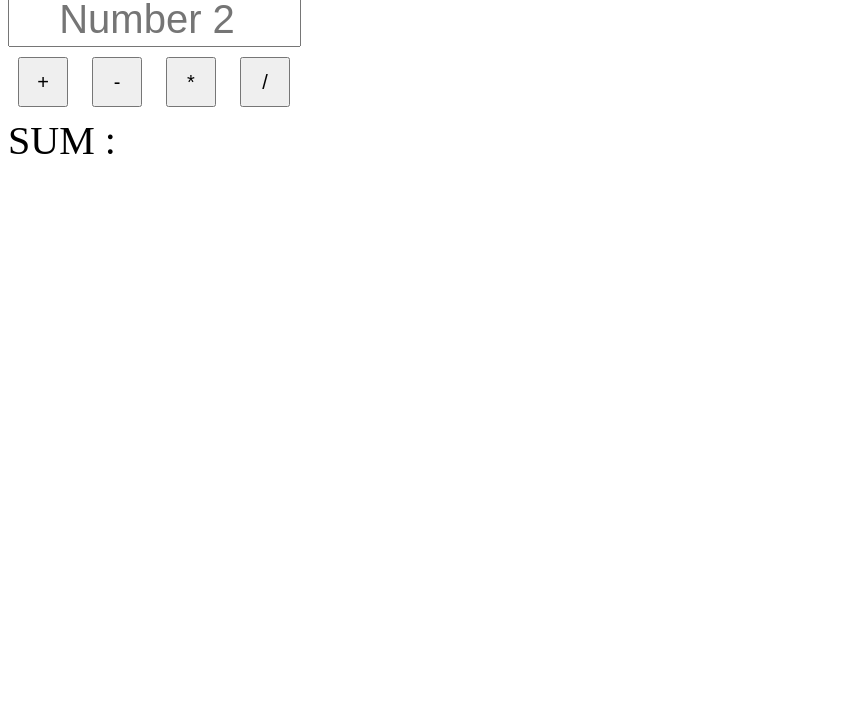
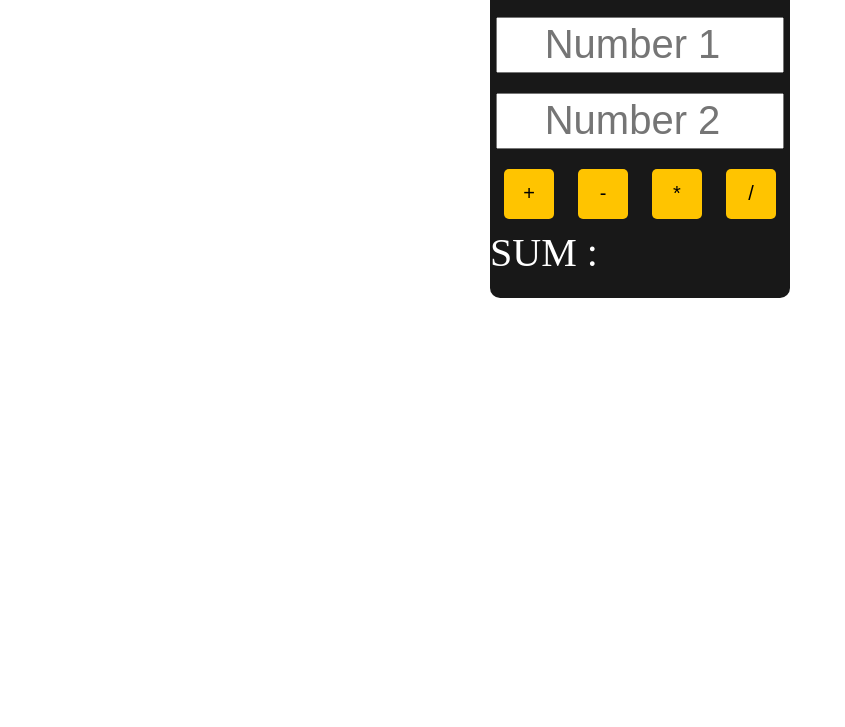
Before and after one commit to NikolaGjelov/First-JS, a plain HTML site: page index.html in a window 1280 px wide. Shown: the part 73-800 px from the top of the page, without its empty margins (0-845 px from the left). Drawn offline with Linux system fonts and the light colour scheme.

Commit message:
some css

```diff
--- a/index.css
+++ b/index.css
@@ -1,8 +1,9 @@
 input{
-  width: 285px;
+  width: 280px;
   height: 50px;
   text-align: center;
   font-size: 40px;
+  margin: 10px 0px 10px 0px;
 }
 
 button{
@@ -10,6 +11,9 @@ button{
   width: 50px;
   margin: 10px;
   font-size: 20px;
+  background-color: rgb(255, 196, 0);
+  border-radius: 5px;
+  border: none;
 }
 
 span{
@@ -20,3 +24,17 @@ span{
 label{
   font-size: 40px;
 }
+
+.sum-container{
+  text-align: left !important;
+}
+
+.main{
+  max-width: 300px;
+  min-height: 350px;
+  margin: auto;
+  text-align: center;
+  background-color: rgb(24, 24, 24);
+  color: white;
+  border-radius: 10px;
+}
--- a/index.html
+++ b/index.html
@@ -9,13 +9,19 @@
   <script src="index.js" defer></script>
 </head>
 <body>
+  <div class="main">
+    <h1>CALCULATOR</h1>
     <input class="a" type="number" placeholder="Number 1"><br>
     <input class="b" type="number" placeholder="Number 2"><br>
     <button class="add">+</button>
     <button class="hyp">-</button>
     <button class="multi">*</button>
     <button class="dev">/</button><br>
-    <label for="sum">SUM :</label>
-    <span class="sum"></span>
+    <div class="sum-container">
+      <label for="sum">SUM :</label>
+      <span class="sum"></span>
+    </div>
+  </div>
+
 </body>
 </html>
```
